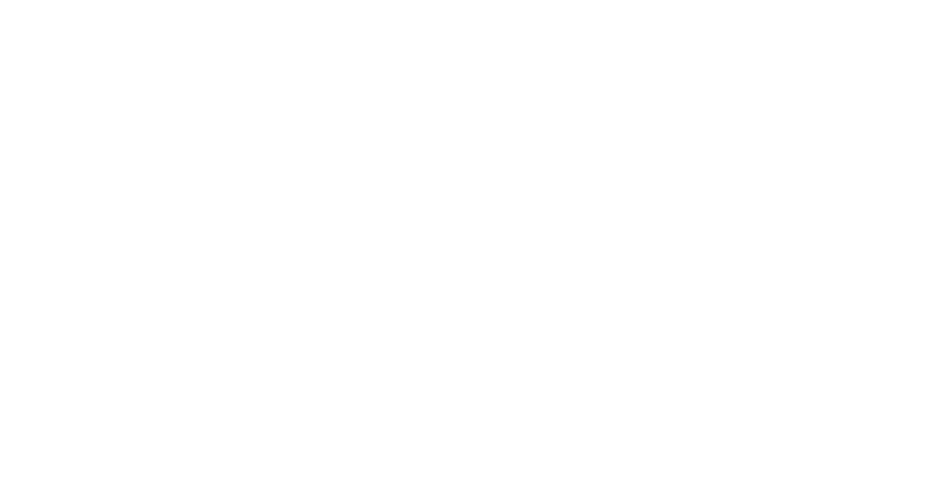
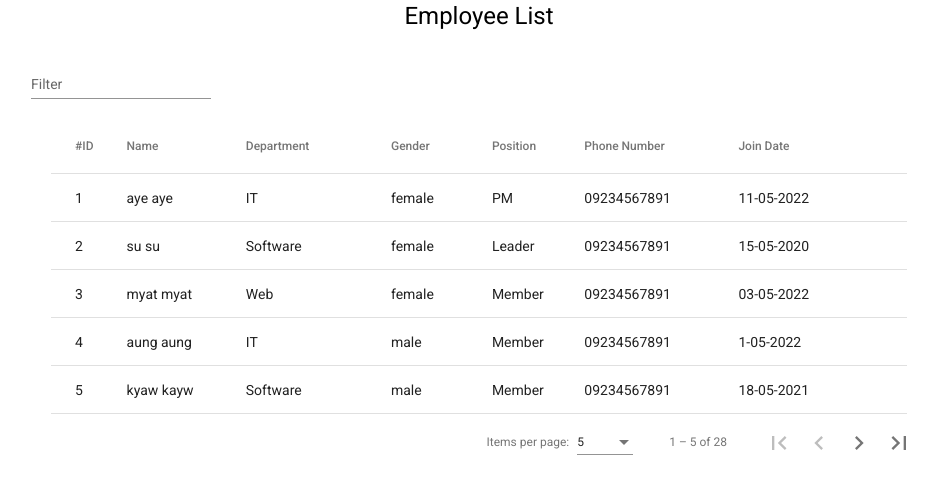
Before and after one commit to ayeayethet151198/angular-training, an Angular app: page /day18 in a window 1280 px wide. Before the commit this address led to /. Shown: the top 494 px of the page, without its empty margins (161-1098 px from the left). Built offline with nearby package versions, Linux system fonts and the light colour scheme.

Commit message:
#day18(add commit  for assignment day18)

```diff
--- a/src/app/angular-material.module.ts
+++ b/src/app/angular-material.module.ts
@@ -9,6 +9,7 @@
 import { MatButtonModule } from '@angular/material/button';
 import { MatTableModule } from '@angular/material/table';
 import { MatPaginatorModule } from '@angular/material/paginator';
+import { MatSortModule } from '@angular/material/sort';
 
 @NgModule({
   declarations: [],
@@ -23,7 +24,8 @@
         MatRadioModule,
         MatButtonModule,
         MatTableModule,
-        MatPaginatorModule
+        MatPaginatorModule,
+        MatSortModule
   ]
 })
 export class AngularMaterailModule { }
--- a/src/app/app-routing.module.ts
+++ b/src/app/app-routing.module.ts
@@ -17,6 +17,7 @@
 import { AssignmentDay14Component } from './pages/assignment-day14/assignment-day14.component';
 import { AssignmentDay15Component } from './pages/assignment-day15/assignment-day15.component';
 import { AssignmentDay16Component } from './pages/assignment-day16/assignment-day16.component';
+import { AssignmentDay18Component } from './pages/assignment-day18/assignment-day18.component';
 
 const routes: Routes = [
   {
@@ -78,6 +79,10 @@
   {
     path: 'day16',
     component: AssignmentDay16Component
+  },
+  {
+    path: 'day18',
+    component: AssignmentDay18Component
   }
 ];
 
--- a/src/app/app.module.ts
+++ b/src/app/app.module.ts
@@ -22,6 +22,7 @@
 import { AssignmentDay14Component } from './pages/assignment-day14/assignment-day14.component';
 import { AssignmentDay15Component } from './pages/assignment-day15/assignment-day15.component';
 import { AssignmentDay16Component } from './pages/assignment-day16/assignment-day16.component';
+import { AssignmentDay18Component } from './pages/assignment-day18/assignment-day18.component';
 
 @NgModule({
   declarations: [
@@ -40,7 +41,8 @@
     AssignmentDay12Component,
     AssignmentDay14Component,
     AssignmentDay15Component,
-    AssignmentDay16Component
+    AssignmentDay16Component,
+    AssignmentDay18Component
   ],
   imports: [
     BrowserModule,
--- /dev/null
+++ b/src/app/pages/assignment-day18/assignment-day18.component.html
@@ -0,0 +1,50 @@
+<div class="table-container">
+  <h1>Employee List</h1>
+
+  <mat-form-field appearance="standard">
+    <mat-label>Filter</mat-label>
+    <input matInput (keyup)="applyFilter($event)" placeholder="Search columns" #input>
+  </mat-form-field>
+
+  <table mat-table [dataSource]="dataSource" matSort #empTableSort="matSort" class="element-table">
+
+    <ng-container matColumnDef="id">
+      <th mat-header-cell *matHeaderCellDef>#ID</th>
+      <td mat-cell *matCellDef="let EmpInfo">{{ EmpInfo.id }}</td>
+    </ng-container>
+
+    <ng-container matColumnDef="name">
+      <th mat-header-cell *matHeaderCellDef mat-sort-header>Name</th>
+      <td mat-cell *matCellDef="let EmpInfo">{{ EmpInfo.name }}</td>
+    </ng-container>
+
+    <ng-container matColumnDef="department">
+      <th mat-header-cell *matHeaderCellDef mat-sort-header>Department</th>
+      <td mat-cell *matCellDef="let EmpInfo">{{ EmpInfo.department }}</td>
+    </ng-container>
+
+    <ng-container matColumnDef="gender">
+      <th mat-header-cell *matHeaderCellDef mat-sort-header>Gender</th>
+      <td mat-cell *matCellDef="let EmpInfo">{{ EmpInfo.gender}}</td>
+    </ng-container>
+
+    <ng-container matColumnDef="position">
+      <th mat-header-cell *matHeaderCellDef>Position</th>
+      <td mat-cell *matCellDef="let EmpInfo">{{ EmpInfo.position}}</td>
+    </ng-container>
+
+    <ng-container matColumnDef="phNumber">
+      <th mat-header-cell *matHeaderCellDef>Phone Number</th>
+      <td mat-cell *matCellDef="let EmpInfo">{{ EmpInfo.phNumber}}</td>
+    </ng-container>
+
+    <ng-container matColumnDef="joinDate">
+      <th mat-header-cell *matHeaderCellDef>Join Date</th>
+      <td mat-cell *matCellDef="let EmpInfo">{{ EmpInfo.joinDate}}</td>
+    </ng-container>
+
+    <tr mat-header-row *matHeaderRowDef="displayedColumns"></tr>
+    <tr mat-row *matRowDef="let row;columns:displayedColumns"></tr>
+  </table>
+  <mat-paginator #paginator [pageSizeOptions]="[5,10,15]" showFirstLastButtons></mat-paginator>
+</div>
--- /dev/null
+++ b/src/app/pages/assignment-day18/assignment-day18.component.scss
@@ -0,0 +1,13 @@
+.table-container {
+  width: 70%;
+  margin: 0 auto;
+
+  h1 {
+    text-align: center;
+  }
+
+  .element-table {
+    width: calc(100% - 40px);
+    margin: 0 auto;
+  }
+}
--- /dev/null
+++ b/src/app/pages/assignment-day18/assignment-day18.component.ts
@@ -0,0 +1,68 @@
+import { Component, OnInit, ViewChild } from '@angular/core';
+import { MatPaginator } from '@angular/material/paginator';
+import { MatSort } from '@angular/material/sort';
+import { MatTableDataSource } from '@angular/material/table';
+import { Employee } from 'src/app/interfaces/user.interface';
+
+@Component({
+  selector: 'app-assignment-day18',
+  templateUrl: './assignment-day18.component.html',
+  styleUrls: ['./assignment-day18.component.scss']
+})
+export class AssignmentDay18Component implements OnInit {
+
+  @ViewChild('paginator') paginator: MatPaginator;
+  @ViewChild('empTableSort') empTableSort: MatSort;
+  employeeInfo: Employee[] = [
+    { id: 1, name: "aye aye", department: "IT", gender: "female", position: "PM", phNumber: "09234567891", joinDate: "11-05-2022" },
+    { id: 2, name: "su su", department: "Software", gender: "female", position: "Leader", phNumber: "09234567891", joinDate: "15-05-2020" },
+    { id: 3, name: "myat myat", department: "Web", gender: "female", position: "Member", phNumber: "09234567891", joinDate: "03-05-2022" },
+    { id: 4, name: "aung aung", department: "IT", gender: "male", position: "Member", phNumber: "09234567891", joinDate: "1-05-2022" },
+    { id: 5, name: "kyaw kayw", department: "Software", gender: "male", position: "Member", phNumber: "09234567891", joinDate: "18-05-2021" },
+    { id: 6, name: "mya mya", department: "IT", gender: "female", position: "Member", phNumber: "09234567891", joinDate: "11-07-2020" },
+    { id: 7, name: "aat", department: "IT", gender: "female", position: "Member", phNumber: "09234567891", joinDate: "30-09-2021" },
+    { id: 8, name: "aye aye thet", department: "Software", gender: "female", position: "Member", phNumber: "09234567891", joinDate: "11-02-2021" },
+    { id: 9, name: "kyaw gyi", department: "Hardware", gender: "male", position: "Leader", phNumber: "09234567891", joinDate: "09-09-2020" },
+    { id: 10, name: "aye gyi", department: "Software", gender: "female", position: "Member", phNumber: "09234567891", joinDate: "20-08-2021" },
+    { id: 11, name: "zin gyi", department: "Web", gender: "female", position: "Member", phNumber: "09234567891", joinDate: "22-02-2022" },
+    { id: 12, name: "mon gyi", department: "Software", gender: "female", position: "Leader", phNumber: "09234567891", joinDate: "11-01-2022" },
+    { id: 13, name: "lin lin", department: "IT", gender: "male", position: "Member", phNumber: "09234567891", joinDate: "11-05-2022" },
+    { id: 14, name: "nyan nyan", department: "Web", gender: "male", position: "Member", phNumber: "09234567891", joinDate: "23-03-2021" },
+    { id: 15, name: "pann pann", department: "Software", gender: "male", position: "Member", phNumber: "09234567891", joinDate: "11-10-2020" },
+    { id: 16, name: "thet thet", department: "Testing", gender: "female", position: "Member", phNumber: "09234567891", joinDate: "11-05-2019" },
+    { id: 17, name: "su mon", department: "IT", gender: "female", position: "Leader", phNumber: "09234567891", joinDate: "11-05-2022" },
+    { id: 18, name: "wai gyi", department: "Testing", gender: "male", position: "Leader", phNumber: "09234567891", joinDate: "11-05-2022" },
+    { id: 19, name: "min min", department: "Software", gender: "male", position: "Member", phNumber: "09234567891", joinDate: "11-05-2022" },
+    { id: 20, name: "aye min", department: "Software", gender: "male", position: "Member", phNumber: "09234567891", joinDate: "11-05-2022" },
+    { id: 21, name: "aye thet", department: "Hardware", gender: "female", position: "Member", phNumber: "09234567891", joinDate: "11-05-2022" },
+    { id: 22, name: "aye aung", department: "IT", gender: "female", position: "Member", phNumber: "09234567891", joinDate: "11-05-2022" },
+    { id: 23, name: "aye myat", department: "IT", gender: "female", position: "Member", phNumber: "09234567891", joinDate: "11-05-2022" },
+    { id: 24, name: "shwe sin", department: "IT", gender: "female", position: "Leader", phNumber: "09234567891", joinDate: "11-05-2022" },
+    { id: 25, name: "yamin", department: "Web", gender: "female", position: "Member", phNumber: "09234567891", joinDate: "11-05-2022" },
+    { id: 26, name: "thin thin", department: "IT", gender: "female", position: "Member", phNumber: "09234567891", joinDate: "11-05-2022" },
+    { id: 27, name: "ei ei", department: "Software", gender: "female", position: "Member", phNumber: "09234567891", joinDate: "11-05-2022" },
+    { id: 28, name: "chaw chaw", department: "Software", gender: "female", position: "Member", phNumber: "09234567891", joinDate: "11-05-2022" }
+  ];
+  displayedColumns = ['id', 'name', 'department', 'gender', 'position', 'phNumber', 'joinDate'];
+  dataSource: MatTableDataSource<Employee>;
+
+  constructor() { }
+
+  ngOnInit(): void {
+  }
+
+  ngAfterViewInit() {
+    setTimeout(() => {
+      this.dataSource = new MatTableDataSource(this.employeeInfo);
+      this.dataSource.paginator = this.paginator;
+      this.empTableSort.disableClear = true;
+      this.dataSource.sort = this.empTableSort;
+    });
+  }
+
+  applyFilter(event: Event) {
+    const filterValue = (event.target as HTMLInputElement).value;
+    this.dataSource.filter = filterValue.trim().toLowerCase();
+  }
+
+}
```
Also changed, not shown: 1 other file (tests, documents, lock files or other folders).
